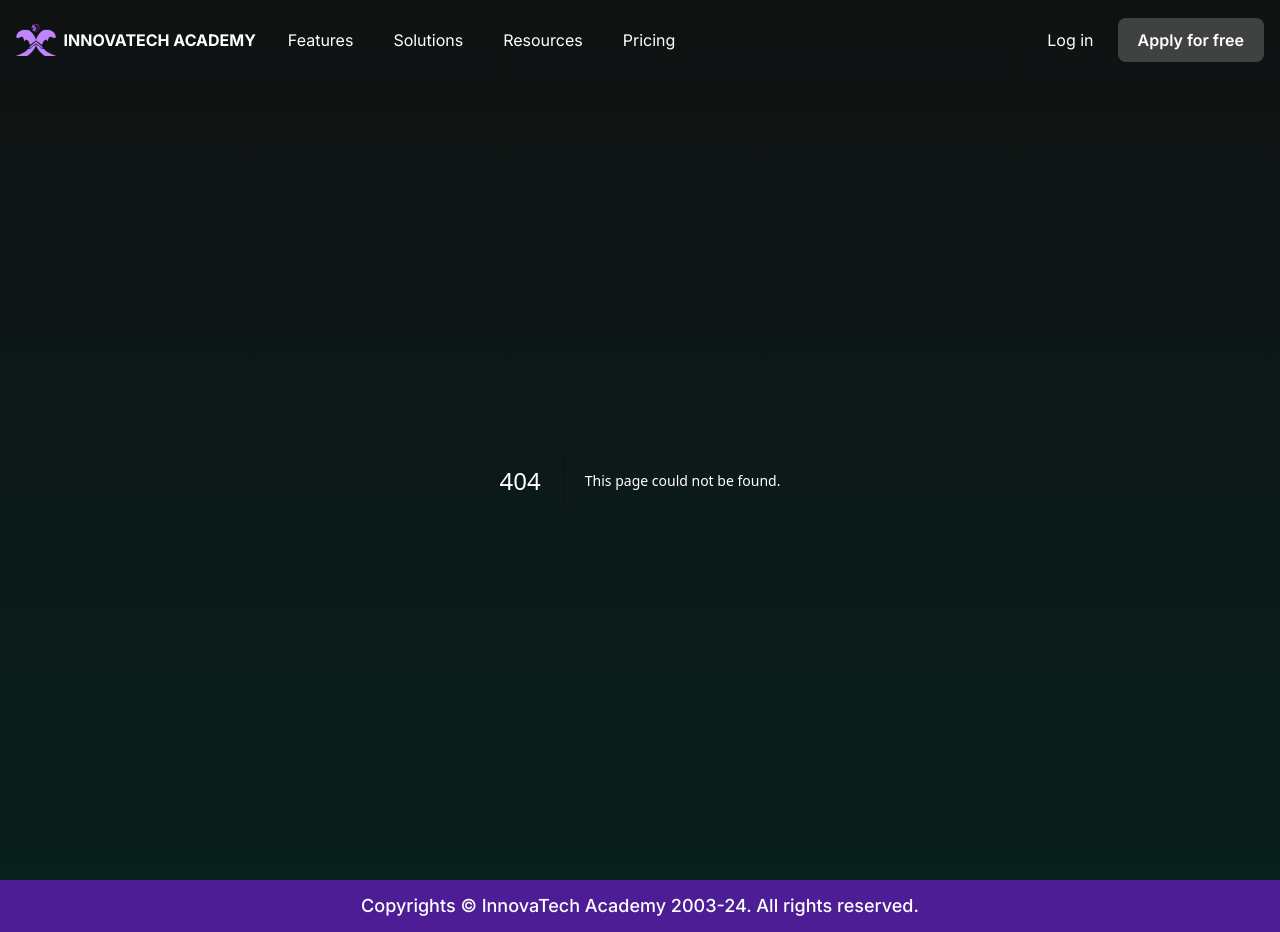
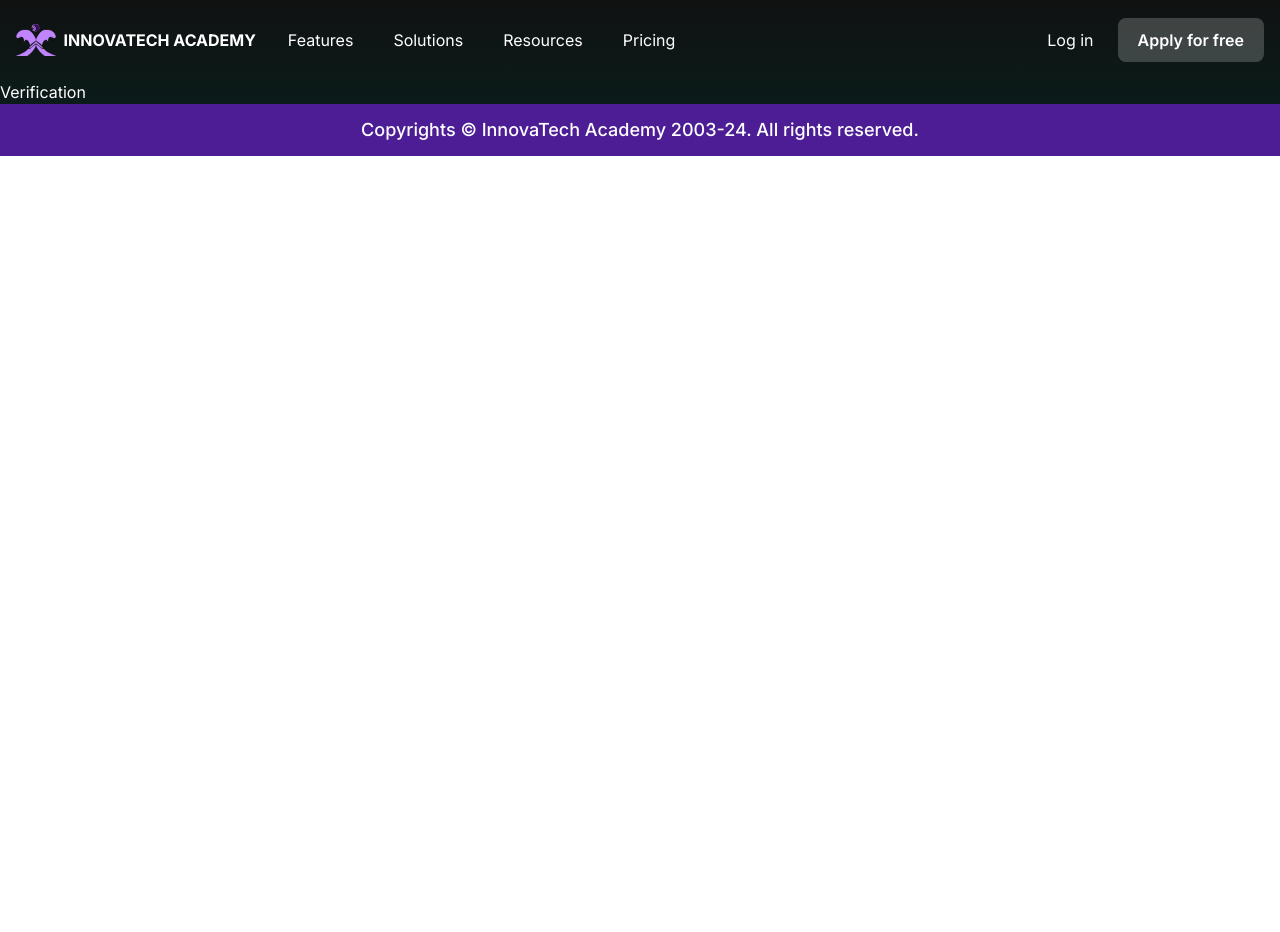
Before and after one commit to asfand687/innovatech-academy, a Next.js app: page /verification in a window 1280 px wide. Before the commit this address had no page. After the commit the page ends 800 px from the top, so only its background shows below. Built offline with nearby package versions, Linux system fonts and the light colour scheme.

Commit message:
feat: added verification page

```diff
--- /dev/null
+++ b/app/verification/page.tsx
@@ -0,0 +1,7 @@
+export default function VerificationPage() {
+  return(
+    <div>
+      <h3>Verification</h3>
+    </div>
+  )
+}
```
